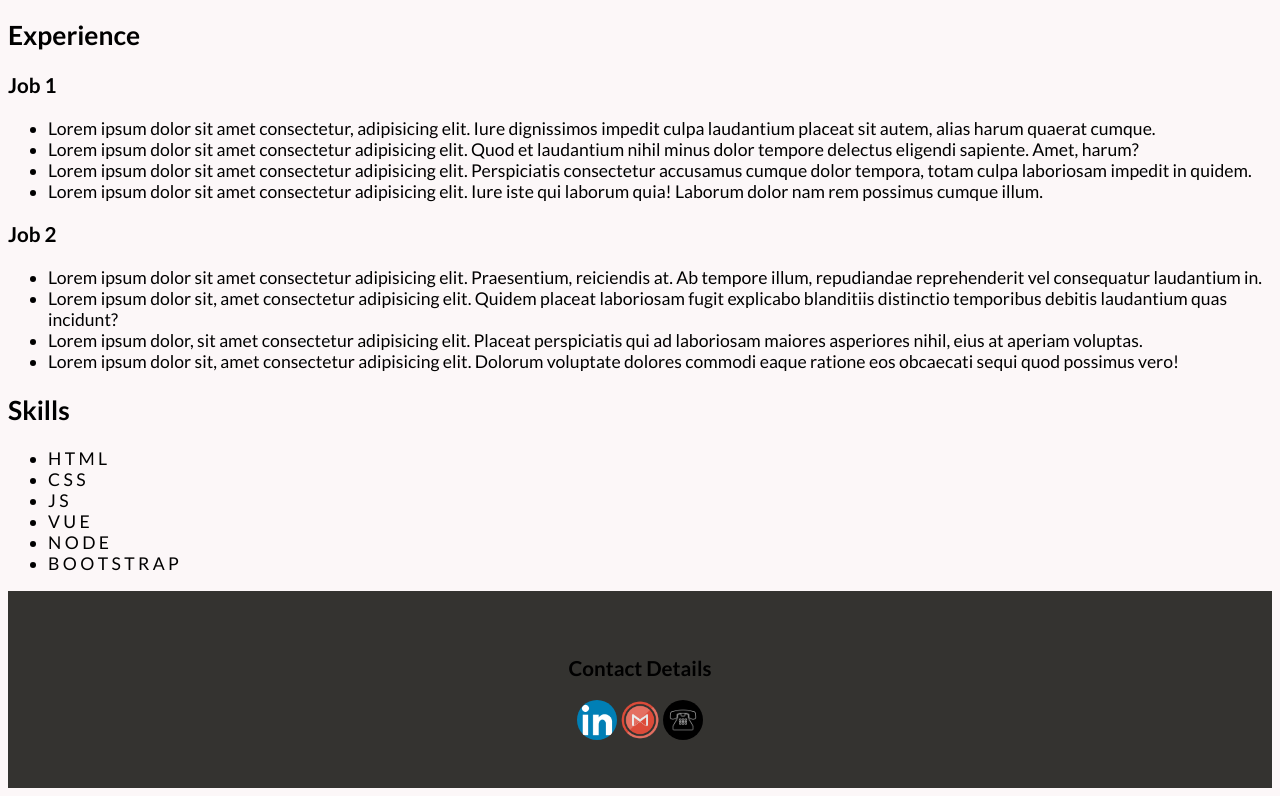
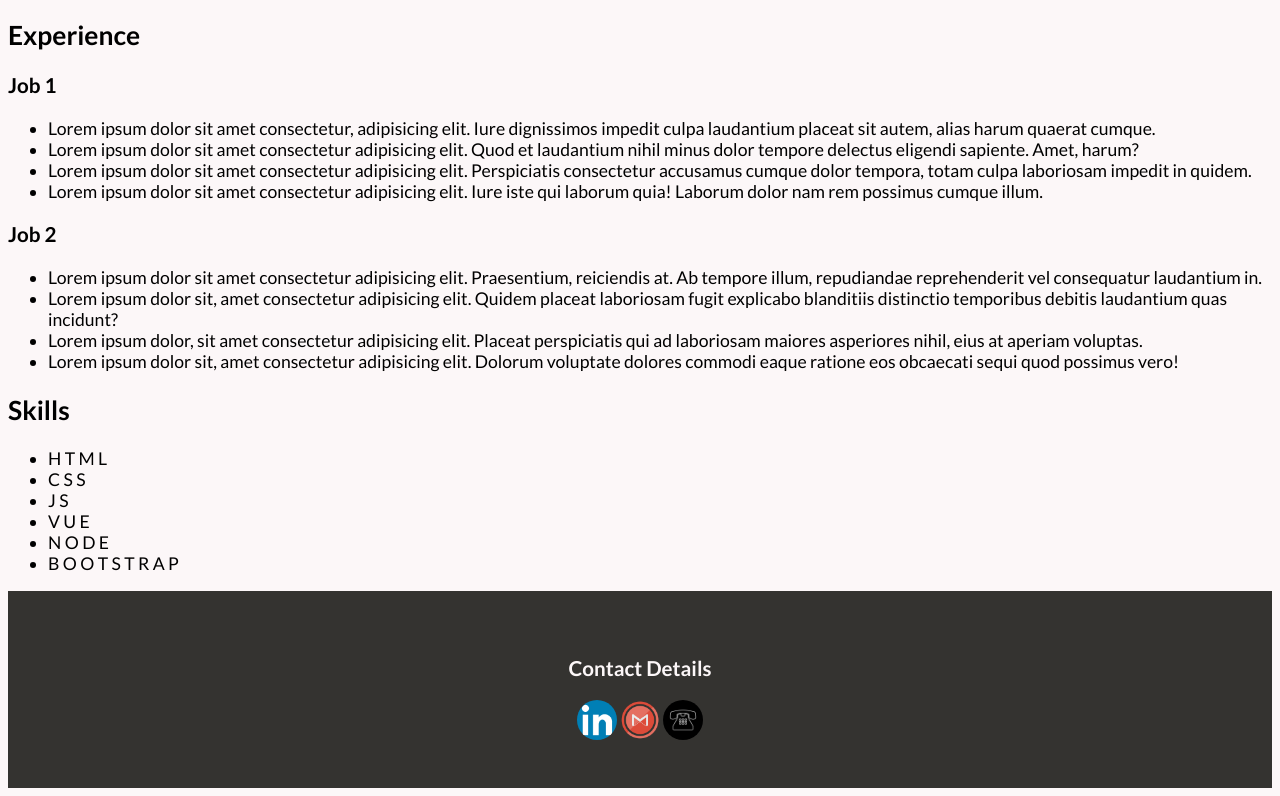
Before and after one commit to ashleigh-tesla/IntroToWeb, a plain HTML site: page index.html in a window 1280 px wide. Shown: the part 1105-1901 px from the top of the page. Drawn offline with Linux system fonts and the light colour scheme.

Commit message:
updated stylesheet.css

```diff
--- a/css/stylesheet.css
+++ b/css/stylesheet.css
@@ -27,6 +27,7 @@ nav ul {
 
 footer {
     background-color: #343330;
+    color: #FCF7F8;
     padding: 2.5em;
     text-align: center;
 }
```
